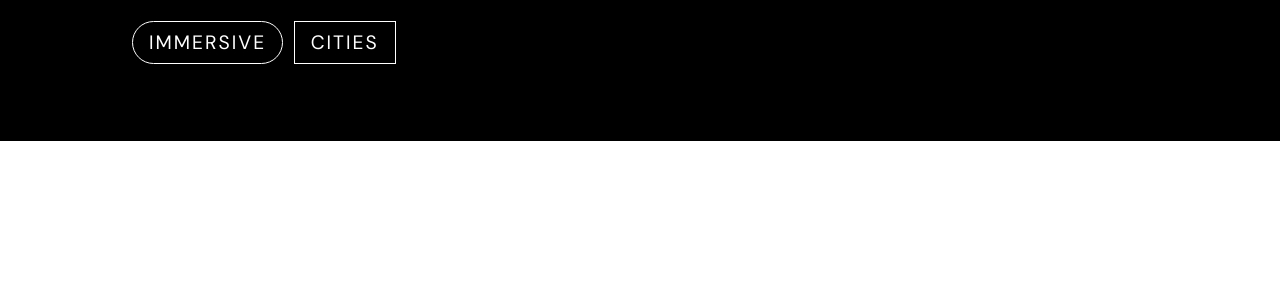
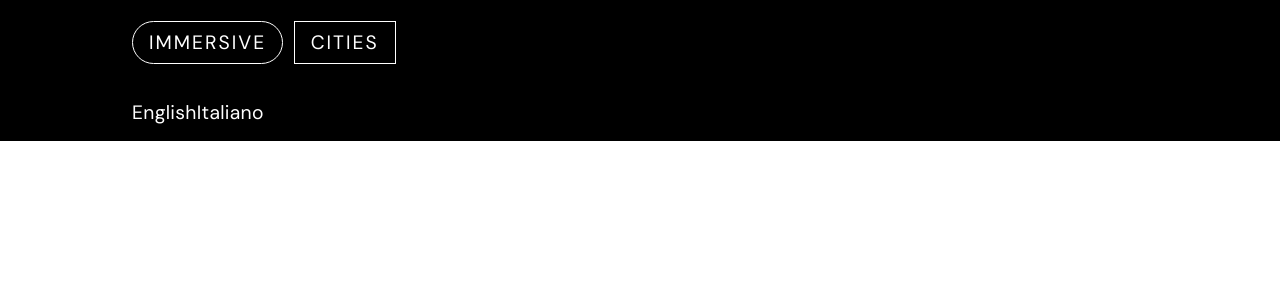
Before and after one commit to mozzillation/immersive-cities, a Next.js app: page / in a window 1280 px wide. Shown: the top 300 px of the page. Built offline with nearby package versions, Linux system fonts and the light colour scheme; a web font is replaced by a local one.

Commit message:
translation switcher

```diff
--- a/_cities/venice.yml
+++ b/_cities/venice.yml
@@ -1,12 +1,13 @@
 title: No giudicar la nave stando a tera
 
-it:
-  name: Venezia
-  text: "Il lavoro indaga alcune scene di vita quotidiana del centro storico di Venezia. La prima traccia riprende la gondola traghetto che fa la spola tra le rive del Canal Grande in corrispondenza del Mercato di Rialto, e prosegue con le voci dei banchi del pesce. La seconda ripercorre le fasi di costruzione di una forcola per la voga alla veneta, ed è realizzata nella bottega “il Focolaio matto” dell’artigiano Piero Dri. La terza descrive uno dei campi più frequentati durante il pomeriggio da bambini e ragazzi. La quarta segue le consegne a domicilio dell’azienda agricola “Donnagnora” di Federico Mantovan, che si muove tra i canali esclusivamente in barca a remi. L’ultima traccia raggiunge infine la cucina di Marta Meo e della sua organizzazione “Sardea”, impegnata nella preparazione delle masanete, le femmine del granchio comune. I luoghi selezionati e i loro protagonisti restituiscono un’idea di città non stereotipata in cui resistono forme di vita e imprenditorialità slegate dalla macchina turistica."
-en:
-  name: Venice
-  text:
+it-IT:
+    name: Venezia
+    text: 'Il lavoro indaga alcune scene di vita quotidiana del centro storico di Venezia. La prima traccia riprende la gondola traghetto che fa la spola tra le rive del Canal Grande in corrispondenza del Mercato di Rialto, e prosegue con le voci dei banchi del pesce. La seconda ripercorre le fasi di costruzione di una forcola per la voga alla veneta, ed è realizzata nella bottega “il Focolaio matto” dell’artigiano Piero Dri. La terza descrive uno dei campi più frequentati durante il pomeriggio da bambini e ragazzi. La quarta segue le consegne a domicilio dell’azienda agricola “Donnagnora” di Federico Mantovan, che si muove tra i canali esclusivamente in barca a remi. L’ultima traccia raggiunge infine la cucina di Marta Meo e della sua organizzazione “Sardea”, impegnata nella preparazione delle masanete, le femmine del granchio comune. I luoghi selezionati e i loro protagonisti restituiscono un’idea di città non stereotipata in cui resistono forme di vita e imprenditorialità slegate dalla macchina turistica.'
+
+en-GB:
+    name: Venice
+    text: ''
 
 authors:
-  - name: Enrico Coniglio
-  - name: Nicola Di Croce
+    - name: Enrico Coniglio
+    - name: Nicola Di Croce
--- a/components/footer/Footer.module.sass
+++ b/components/footer/Footer.module.sass
@@ -3,3 +3,4 @@
 .Footer
   padding: $margin-smaller 0
   background-color: $black
+  color: $white
--- a/components/footer/index.jsx
+++ b/components/footer/index.jsx
@@ -1,9 +1,26 @@
 import styles from './Footer.module.sass'
+import Link from 'next/link'
+import PropTypes from 'prop-types'
 
-export const Footer = () => {
+export const Footer = ({ all, path }) => {
     return (
         <div className={styles.Footer}>
-            <div className={styles.Wrapper}>ciao</div>
+            <div className={styles.Wrapper}>
+                <div className={styles.Switcher}>
+                    {all.map((lang) => {
+                        return (
+                            <Link href={path} locale={lang} key={lang}>
+                                {lang === 'it-IT' ? 'Italiano' : 'English'}
+                            </Link>
+                        )
+                    })}
+                </div>
+            </div>
         </div>
     )
 }
+
+Footer.propTypes = {
+    all: PropTypes.array,
+    path: PropTypes.string
+}
--- a/pages/layout.jsx
+++ b/components/layout/index.jsx
@@ -2,16 +2,19 @@ import PropTypes from 'prop-types'
 import { Header } from '@component/header'
 import { Footer } from '@component/footer'
 
-export default function Layout({ children }) {
+export default function Layout({ children, all, path }) {
     return (
         <>
             <Header />
             <main>{children}</main>
-            <Footer />
+            <Footer all={all} path={path} />
         </>
     )
 }
 
 Layout.propTypes = {
+    current: PropTypes.string,
+    all: PropTypes.array,
+    path: PropTypes.string,
     children: PropTypes.object.isRequired
 }
--- a/next.config.js
+++ b/next.config.js
@@ -1,7 +1,7 @@
 module.exports = {
     i18n: {
-        locales: ['en', 'it'],
-        defaultLocale: 'en'
+        locales: ['en-GB', 'it-IT'],
+        defaultLocale: 'en-GB'
     },
     webpack: (config) => {
         config.module.rules.push({
--- a/pages/_app.jsx
+++ b/pages/_app.jsx
@@ -1,10 +1,13 @@
 import PropTypes from 'prop-types'
 import '@styles/globals.sass'
-import Layout from './layout'
+import Layout from '@component/layout'
+import { useRouter } from 'next/router'
 
 function App({ Component, pageProps }) {
+    const router = useRouter()
+    const { locale, locales, asPath } = router
     return (
-        <Layout>
+        <Layout current={locale} all={locales} path={asPath}>
             <Component {...pageProps} />
         </Layout>
     )
--- a/pages/api/index.js
+++ b/pages/api/index.js
@@ -18,7 +18,7 @@ export async function getCityBySlug(slug) {
         slug: slug,
         title: city.title,
         authors: city.authors,
-        it: city.it,
-        en: city.en
+        'it-IT': city['it-IT'],
+        'en-GB': city['en-GB']
     }
 }
```
Also changed, not shown: pages/city/[slug].jsx (+8 -5 lines).
